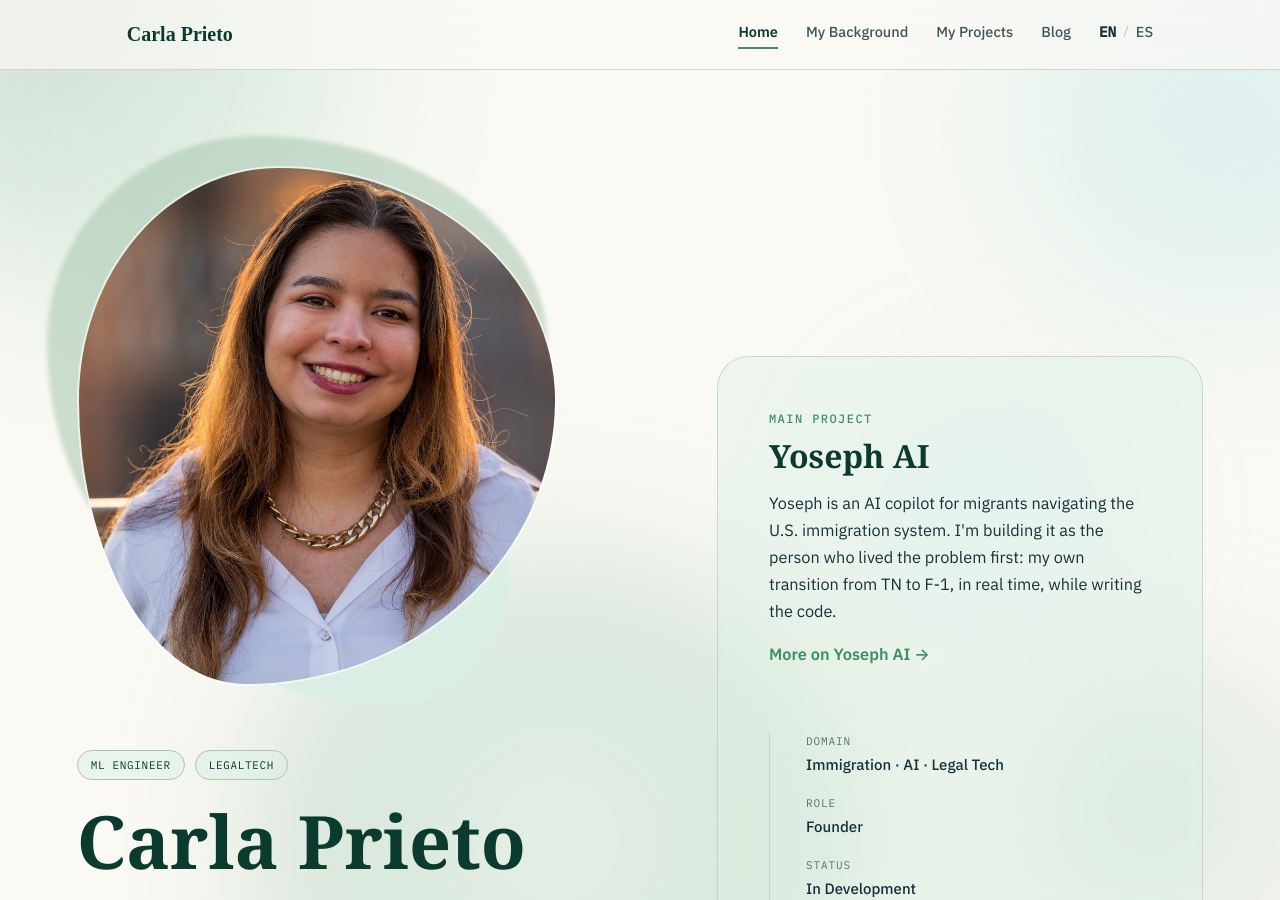
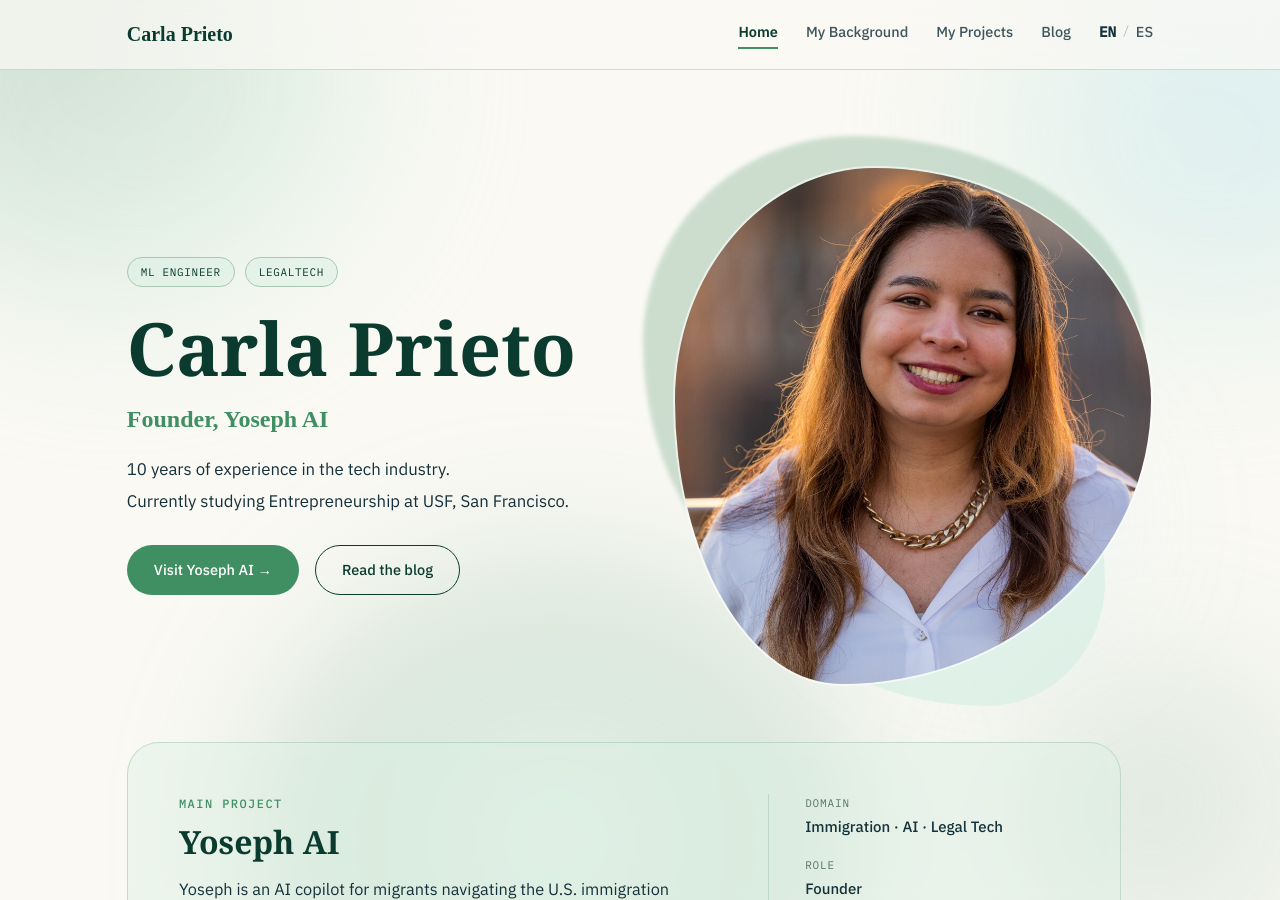
Before and after one commit to Carla08/carlaprieto-com, a Jekyll site: the page built from index.html, in a window 1280 px wide and 900 px high. Built offline with Jekyll 4.4.1, drawn with Linux system fonts in a browser that asks for light colours; some web fonts are replaced.

Commit message:
Fix section flex layout causing horizontal overflow on the home panel

```diff
--- a/assets/css/style.css
+++ b/assets/css/style.css
@@ -14,6 +14,7 @@
 
 *{ box-sizing:border-box; }
 html{ scroll-behavior:auto; }
+html, body{ overflow-x:hidden; max-width:100%; }
 body{
   margin:0;
   background:var(--ivory);
@@ -94,9 +95,10 @@
 
 /* ---------- Sections: one flowing large page ---------- */
 .section{
-  min-height:100vh; display:flex; align-items:center; padding:96px 0;
+  min-height:100vh; display:flex; flex-direction:column; justify-content:center; padding:96px 0;
   border-bottom:1px solid var(--line);
   scroll-margin-top:70px;
+  overflow:hidden;
 }
 .section:last-of-type{ border-bottom:none; }
 .section > .wrap{ width:100%; }
```
